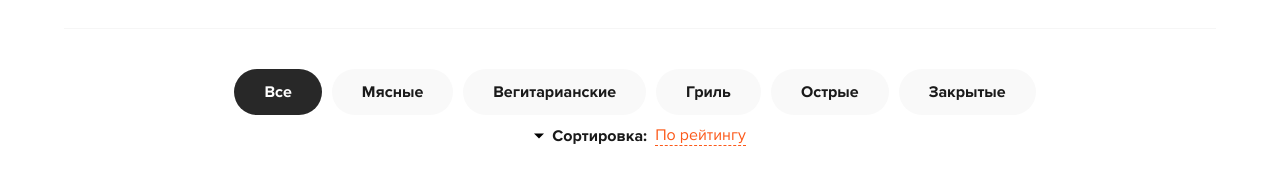
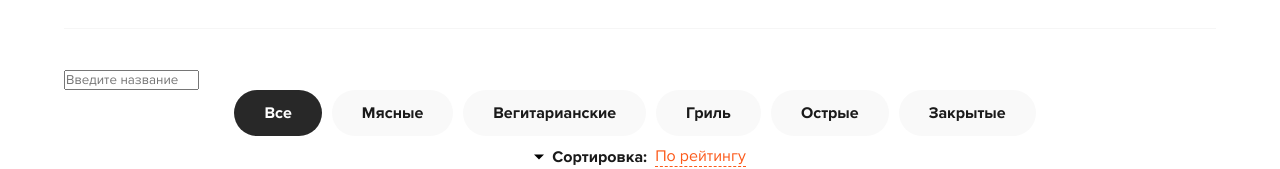
Before and after one commit to vladlendv/react-pizza-ts, a React (Create React App) app: page / in a window 1280 px wide. Shown: the part 153-322 px from the top of the page. Built offline with nearby package versions, Linux system fonts and the light colour scheme; no server answers.

Commit message:
feat: add letter-by-letter search in pizza name

```diff
--- /dev/null
+++ b/src/components/Search/Search.jsx
@@ -0,0 +1,13 @@
+const Search = ({ text, setText }) => {
+  return (
+    <>
+      <input
+        onChange={(e) => setText(e.target.value)}
+        value={text}
+        placeholder="Введите название"
+      />
+      <span>{text}</span>
+    </>
+  )
+}
+export default Search
--- a/src/pages/HomePage.jsx
+++ b/src/pages/HomePage.jsx
@@ -4,6 +4,7 @@ import PizzaLoader from "../components/PizzaLoader"
 import PizzaBlock from "../components/PizzaBlock"
 import Categories from "../components/Categories"
 import Sort from "../components/Sort"
+import Search from "../components/Search/Search"
 
 export const SortContext = createContext(null)
 
@@ -14,6 +15,7 @@ const HomePage = ({ setOrderQuantity }) => {
   const [activeCategory, setActiveCategory] = useState(0)
   const [activeSort, setActiveSort] = useState(sortParams[0])
   const [isLoading, setIsLoading] = useState(false)
+  const [searchText, setSearchText] = useState("")
 
   useEffect(() => {
     setIsLoading(true)
@@ -28,13 +30,15 @@ const HomePage = ({ setOrderQuantity }) => {
     )
       .then((data) => data.json())
       .then((res) => {
-        setPizzaList(res)
+        if (searchText) setPizzaList(res.filter((e) => e.title.includes(searchText)))
+        else setPizzaList(res)
         setIsLoading(false)
       })
-  }, [activeCategory, activeSort])
+  }, [activeCategory, activeSort, searchText])
 
   return (
     <div className="content">
+      <Search text={searchText} setText={setSearchText} />
       <div className="content__top">
         <SortContext.Provider
           value={{
```
Also changed, not shown: src/components/Search/Search.module.scss (added).
